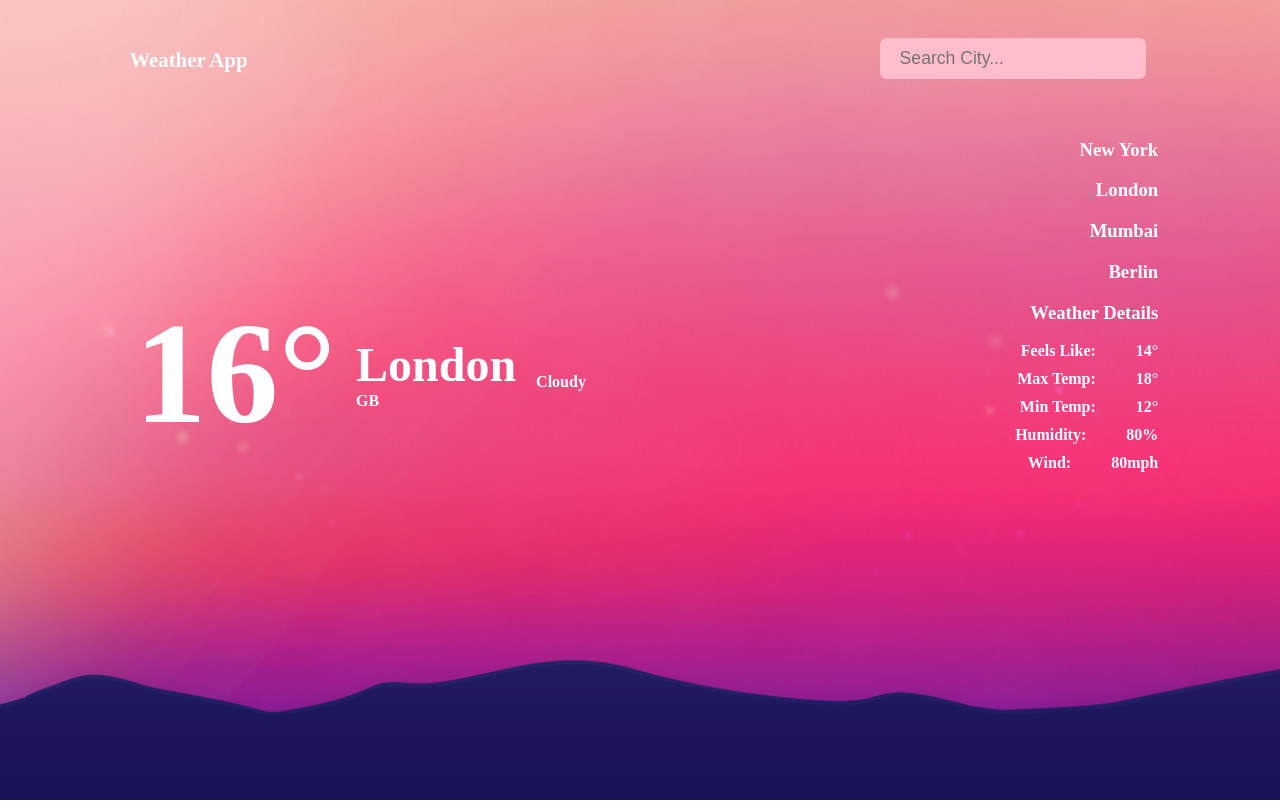
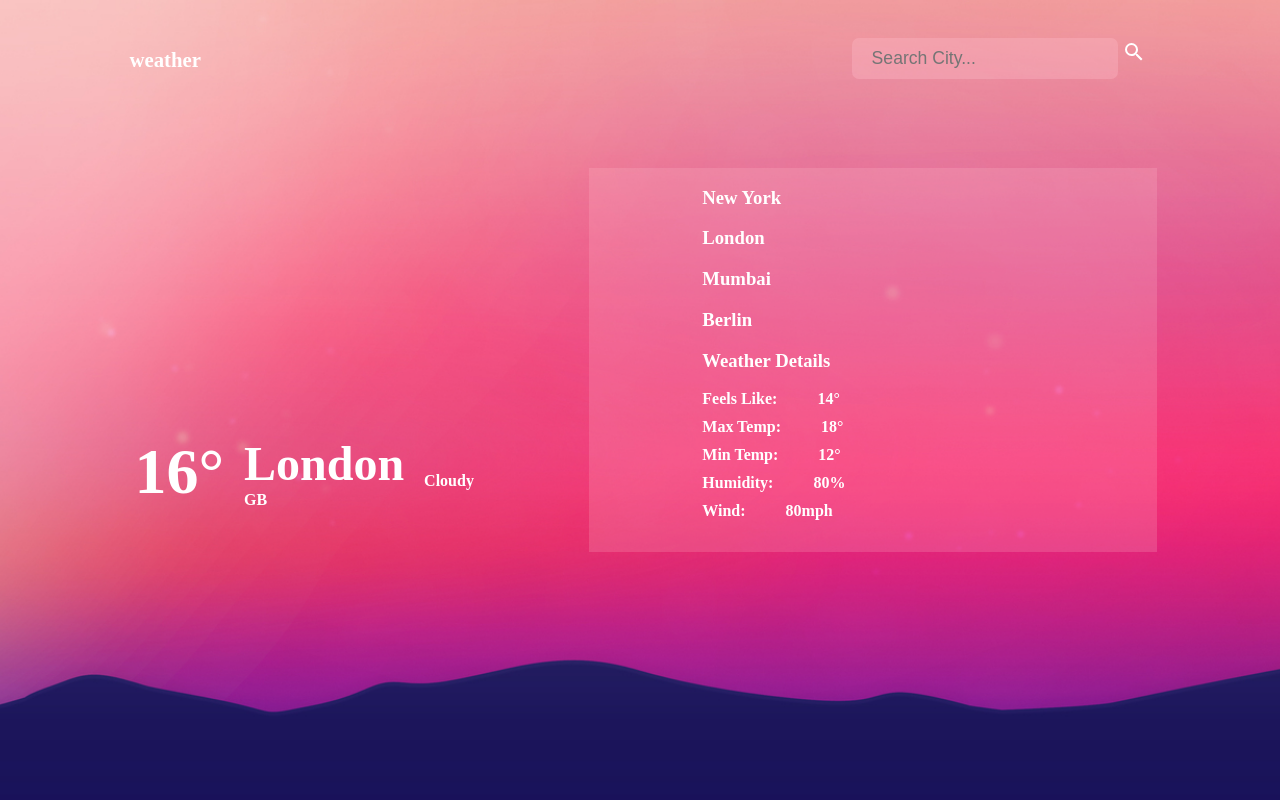
Before and after one commit to paigethompson150/weather-app, a plain HTML site: page index.html in a window 1280 px wide. Drawn offline with Linux system fonts and the light colour scheme; no server answers.

Commit message:
sample cities working

```diff
--- a/index.html
+++ b/index.html
@@ -9,8 +9,17 @@
 </head>
 <body>
   <div class="searchBar">
-    <h4>Weather App</h4>
-    <input type="text" placeholder="Search City...">
+    <h4>weather</h4>
+    <div class="input">
+      <input type="text" id="search" placeholder="Search City...">
+
+      <button id="btn" type="submit">
+        <svg style="width:24px;height:24px" viewBox="0 0 24 24">
+          <path fill="currentColor" d="M9.5,3A6.5,6.5 0 0,1 16,9.5C16,11.11 15.41,12.59 14.44,13.73L14.71,14H15.5L20.5,19L19,20.5L14,15.5V14.71L13.73,14.44C12.59,15.41 11.11,16 9.5,16A6.5,6.5 0 0,1 3,9.5A6.5,6.5 0 0,1 9.5,3M9.5,5C7,5 5,7 5,9.5C5,12 7,14 9.5,14C12,14 14,12 14,9.5C14,7 12,5 9.5,5Z" />
+        </svg>
+      </button>
+    </div>
+
   </div>
 
   <div class="weatherDisplay">
@@ -29,10 +38,10 @@
    </div>
    <div class="rightDisplay">
     <div class="sampleLocations">
-      <h3>New York</h3>
-      <h3>London</h3>
-      <h3>Mumbai</h3>
-      <h3>Berlin</h3>
+      <h3 id="ny">New York</h3>
+      <h3 id="lon">London</h3>
+      <h3 id="mum">Mumbai</h3>
+      <h3 id="berl">Berlin</h3>
     </div>
     <div class="weatherDetails">
 
--- a/style.css
+++ b/style.css
@@ -14,13 +14,27 @@ body{
   background-size: cover;
 }
 
+.input{
+  position: absolute;
+  right: 10%;
+}
+
+.input button{
+  background: none;
+	color: inherit;
+	border: none;
+	padding: 0;
+	font: inherit;
+	cursor: pointer;
+	outline: inherit;
+}
+
 .searchBar input{
-  background-color: rgba(255, 193, 206, 0.931);
+  background-color: rgba(255, 193, 206, 0.3);
+  color: white;
   padding: 10px;
   padding-left: 20px;
   padding-right: 20px;
-  position: absolute;
-  right: 10%;
   border-radius: 7px;
   font-size: 1.1em;
   border: none;
@@ -58,7 +72,7 @@ body{
 }
 
 #temp{
-  font-size: 3em;
+  font-size:2em;
 }
 
 #location h2, h4{
@@ -79,11 +93,14 @@ body{
 /* right display */
 
 .rightDisplay {
+  background-color: rgba(255, 193, 206, 0.2);
   margin: auto;
-  text-align: right;
+  margin-bottom: 0;
+  text-align: left;
+  padding-left: 10%;
   padding-right: 10%;
   height: 80%;
-  width: 100%;
+  width: 30%;
 }
 
 @media only screen and (max-width: 600px){
@@ -95,10 +112,16 @@ body{
 
 .weatherItem {
   display: flex;
-  justify-content: flex-end;
+  justify-content: flex-start;
   margin-top: 10px;
 }
 
 .weatherItem h4:first-of-type{
   padding-right: 40px;
 }
+
+.sampleLocations h3:hover{
+  cursor: pointer;
+  background-color: rgba(255, 193, 206, 0.1);
+  padding: 2px;
+}
```
Also changed, not shown: main.js (+1 -1 lines).
